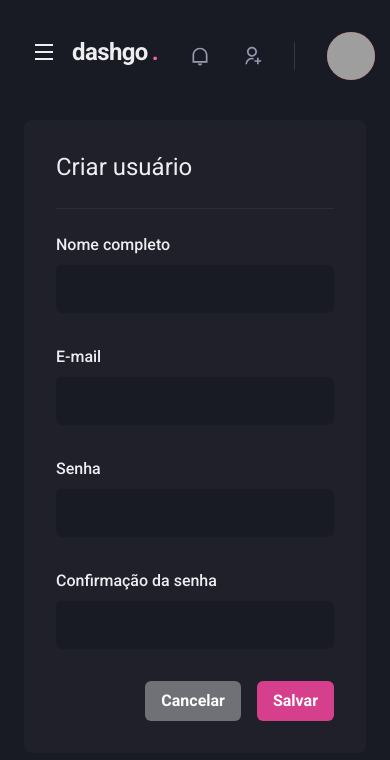
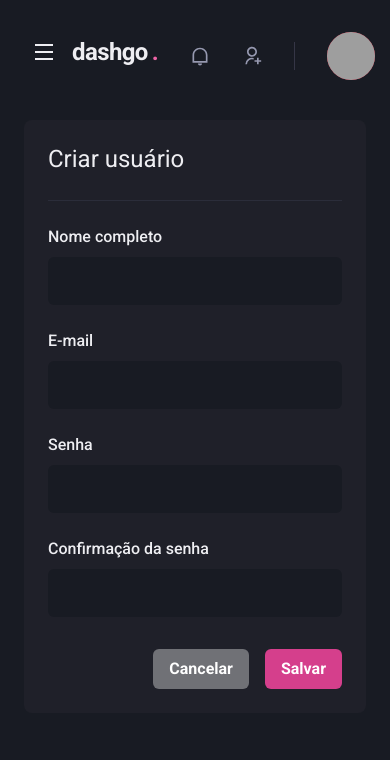
Before and after one commit to deividsonsabino/dashgo, a Next.js app: page /users/create in a window 390 px wide. Shown: the top 760 px of the page. Built offline with nearby package versions, Linux system fonts and the light colour scheme; grey boxes are pictures that could not be loaded.

Commit message:
feat: cadastro responsivo

```diff
--- a/src/pages/users/create.tsx
+++ b/src/pages/users/create.tsx
@@ -17,7 +17,6 @@
     return (
         <Box>
             <Header />
-
             <Flex
                 w="100%"
                 my="6"
@@ -30,20 +29,20 @@
                     flex="1"
                     rounded={8}
                     bg="gray.800"
-                    p="8"
+                    p={["6", "8"]}
                 >
                     <Heading size="lg" fontWeight="normal">
-                    Criar usuário
+                        Criar usuário
                     </Heading>
                     <Divider my="6" borderColor="gray.700" />
 
-                    <VStack spacing="8">
-                        <SimpleGrid minChildWidth="240px" spacing="8" w="100%">
+                    <VStack spacing={["6", "8"]}>
+                        <SimpleGrid minChildWidth="240px" spacing={["6", "8"]} w="100%">
                             <Input name="name" label="Nome completo" />
                             <Input name="email" label="E-mail" />
                         </SimpleGrid>
 
-                        <SimpleGrid minChildWidth="240px" spacing="8" w="100%">
+                        <SimpleGrid minChildWidth="240px" spacing={["6", "8"]} w="100%">
                             <Input name="password" type="password" label="Senha" />
                             <Input name="password_confirmation" type="password" label="Confirmação da senha" />
                         </SimpleGrid>
@@ -56,7 +55,6 @@
                         </HStack>
                     </Flex>
                 </Box>
-
             </Flex>
         </Box>
     )
```
